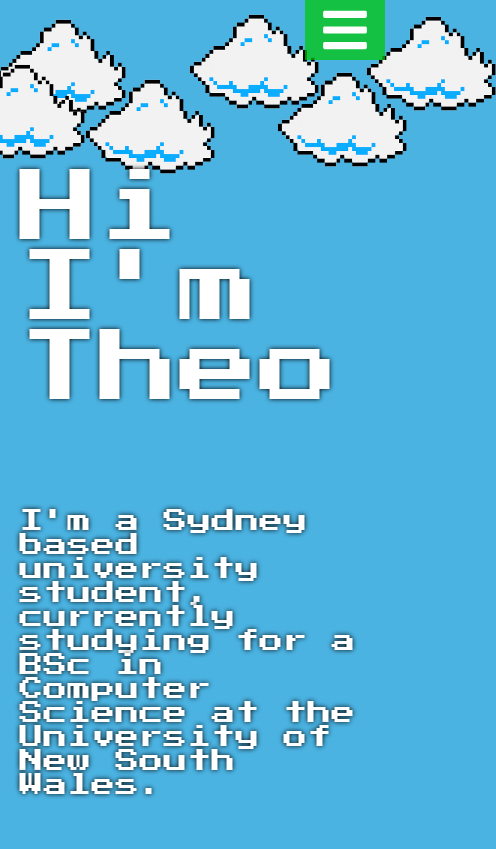
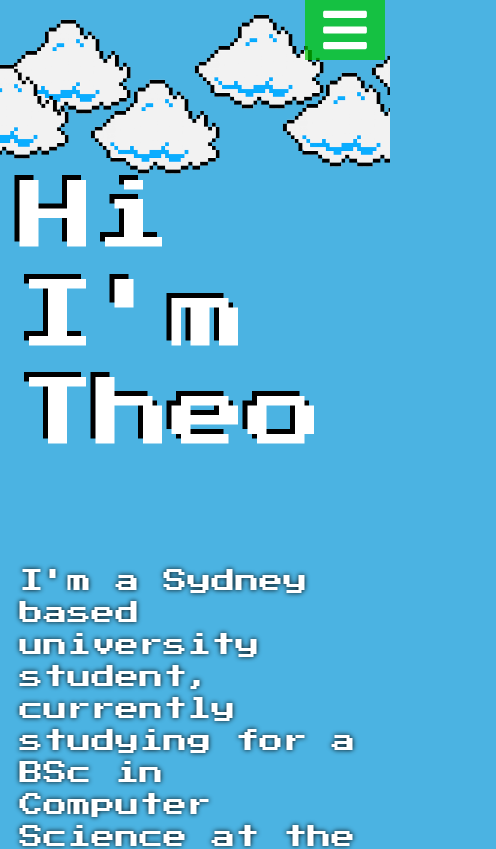
Before and after one commit to TheoA816/teeho, a React (Create React App) app in the folder client/: page / in a window 390 px wide. Shown: the top 849 px of the page, 496 px wide, since content can reach past the window. Built offline with nearby package versions, Linux system fonts and the light colour scheme.

Commit message:
edit and add back clouds to mobile

```diff
--- a/client/src/App.js
+++ b/client/src/App.js
@@ -1,4 +1,3 @@
-import { useMediaQuery } from 'react-responsive'
 import Cloud from './clouds/Cloud';
 import About from './about/About';
 import Home from './home/Home';
@@ -7,13 +6,9 @@ import Contact from './contacts/Contact';
 
 function App() {
 
-  const mobile = useMediaQuery({
-    query: '(pointer:coarse)'
-  })
-
   return (
     <div>
-      { !mobile && <Cloud/> }
+      <Cloud/>
       <Vine/>
       <Home/>
       <About/>
--- a/client/src/clouds/Cloud.module.scss
+++ b/client/src/clouds/Cloud.module.scss
@@ -36,6 +36,10 @@
   position: absolute;
   left: 0;
   top: 0;
+
+  width: 100vw;
+  min-height: 250px;
+  overflow-x: hidden;
 }
 
 // ALL CLOUDS SIZE
@@ -66,5 +70,5 @@
 }
 
 .cloud6 {
-  @include cloudMove(92, 45, 6);
+  @include cloudMove(88, 45, 6);
 }
--- a/client/src/contacts/Contact.module.scss
+++ b/client/src/contacts/Contact.module.scss
@@ -15,7 +15,7 @@
 .textContainer {
   display: flex;
   flex-direction: column;
-  justify-content: space-between;
+  gap: 2vw;
 }
 
 .socialContainer {
@@ -50,6 +50,7 @@ $corner: calc(-1 * $border / 2);
 
     font-family: "Press Start 2P";
     font-size: 1em;
+    line-height: normal;
     color: #ffffff;
     text-align: left;
 }
@@ -84,8 +85,10 @@ $corner: calc(-1 * $border / 2);
     flex-direction: column;
 }
 
-.box::before,
-.box::after,
+.smallBox::before,
+.smallBox::after,
+.bigBox::before,
+.bigBox::after,
 .wrapper::before,
 .wrapper::after{
     content: '';
@@ -94,8 +97,8 @@ $corner: calc(-1 * $border / 2);
     position: absolute;
     background: #2009a3;
 }
-.box::before{ top: $corner; left: $corner; }
-.box::after{ top: $corner; right: $corner; }
+.smallBox::before, .bigBox::before{ top: $corner; left: $corner; }
+.smallBox::after, .bigBox::after{ top: $corner; right: $corner; }
 .wrapper::before{ bottom: $corner; left: $corner; }
 .wrapper::after{ bottom: $corner; right: $corner; }
 ////////////////////////////////////////////////////////////////////////////////
--- a/client/src/home/Home.module.scss
+++ b/client/src/home/Home.module.scss
@@ -20,7 +20,9 @@
 }
 
 .title {
-    font-size: 5em;
+    font-size: 4.75em;
+    line-height: 1.3em;
+    text-shadow: -5px -5px #000000;
 }
 
 .content {
--- a/client/src/index.css
+++ b/client/src/index.css
@@ -10,6 +10,7 @@ body {
   background-color: #4BB3E2;
   max-width: 100%;
   overflow-x: hidden;
+  line-height: 2em;
 }
 
 code {
--- a/client/src/vines/Vine.module.scss
+++ b/client/src/vines/Vine.module.scss
@@ -1,3 +1,12 @@
+.container {
+    position: fixed;
+    top: 0;
+    right: 5px;
+    width: max-content;
+
+    z-index: 5;
+}
+
 .menu {
     display: flex;
     justify-content: center;
@@ -22,12 +31,3 @@
     position: relative;
     top: -160px;
 }
-
-.container {
-    position: fixed;
-    top: 0;
-    right: 5px;
-    width: max-content;
-
-    z-index: 5;
-}
```
